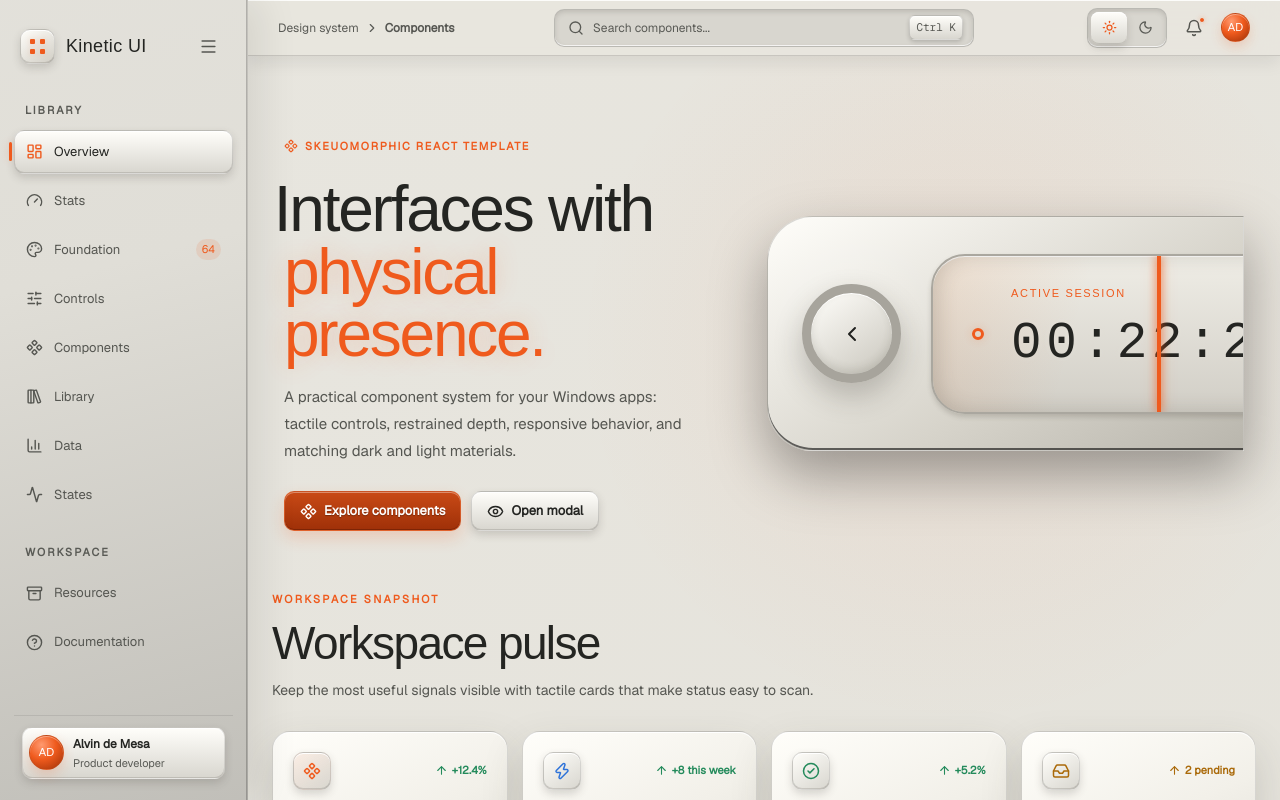
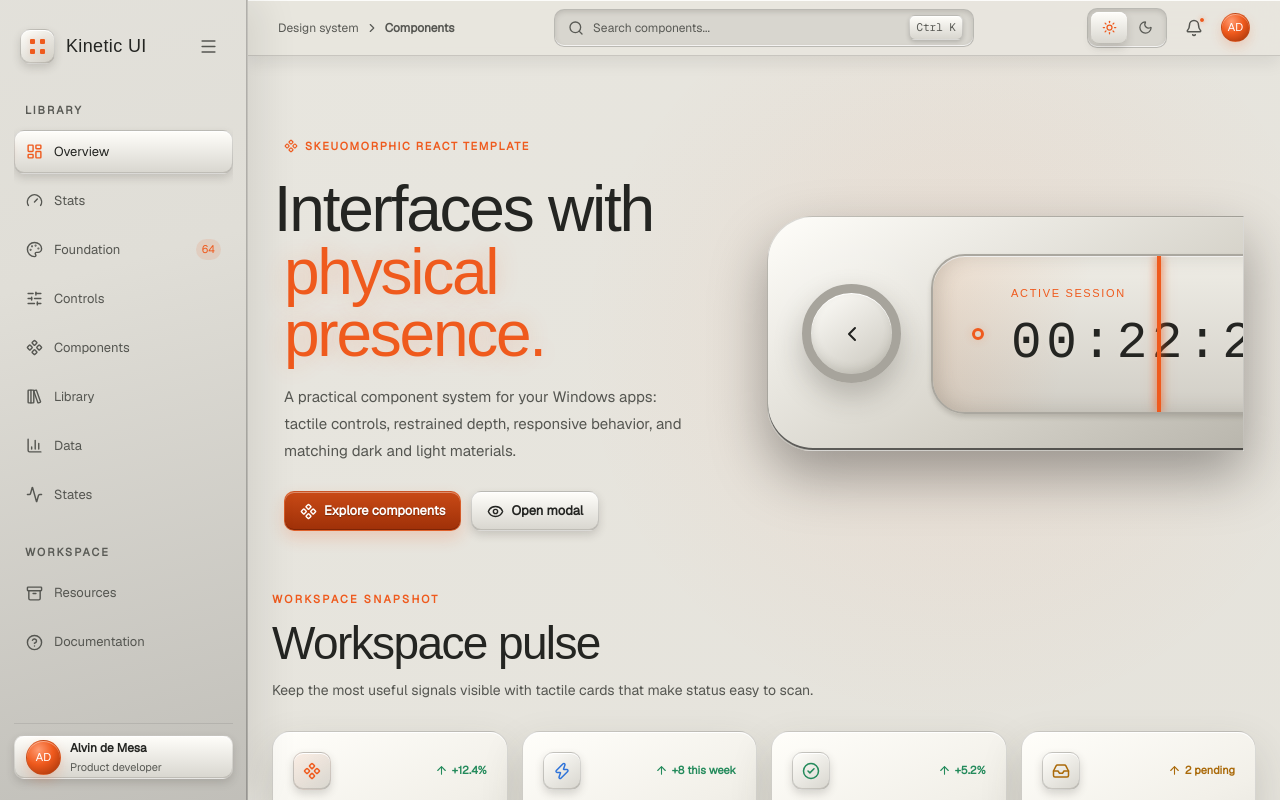
Before and after one commit to alvindemesadev/kinetic-ui, a React (Vite) app: page / in a window 1280 px wide. Shown: the top 800 px of the page. Built offline with nearby package versions, Linux system fonts and the light colour scheme; a web font is replaced by a local one.

Commit message:
fix: align sidebar menu spacing

```diff
--- a/src/styles/components/showcase-layout.css
+++ b/src/styles/components/showcase-layout.css
@@ -110,8 +110,10 @@
 .sidebar-nav {
   display: flex;
   flex: 1;
+  min-height: 0;
   flex-direction: column;
   gap: 5px;
+  overflow-y: auto;
 }
 .nav-label {
   padding: 10px 11px 6px;
@@ -177,16 +179,17 @@
   display: flex;
   align-items: center;
   gap: 9px;
-  padding: 11px 8px 3px;
+  padding: 11px 0 3px;
   border-top: 1px solid var(--border-soft);
 }
 .sidebar-profile-trigger {
   min-width: 0;
   width: 100%;
+  min-height: 44px;
   display: flex;
   align-items: center;
   gap: 9px;
-  padding: 7px 6px;
+  padding: 0 11px;
   border: 1px solid var(--border-soft);
   border-radius: var(--kinetic-radius-control);
   color: inherit;
```
